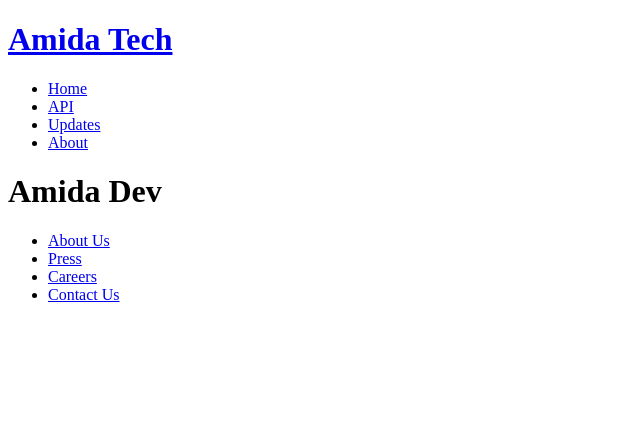
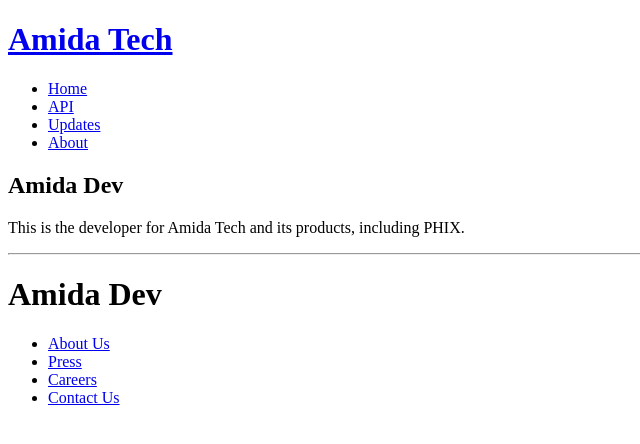
Before and after one commit to amida-tech/developers.amida.com, a Jekyll site: the page built from index.html, in a window 1280 px wide. Shown: the top 444 px of the page, without its empty margins (0-640 px from the left). Built offline with Jekyll 4.4.1, drawn with Linux system fonts in a browser that asks for light colours.

Commit message:
add back page layout

```diff
--- a/_includes/footer.html
+++ b/_includes/footer.html
@@ -1,5 +1,5 @@
-
-
+            </div><!--/large 9  -->
+        </div><!--/row  -->
     </div><!--/content -->
     <footer>
         <div class="row">
--- a/_includes/header.html
+++ b/_includes/header.html
@@ -16,3 +16,11 @@
     </div><!--/row header -->
 </div><!--/head -->
 <div class="content" role="main">
+    <div class="row">
+        <div class="large-9 large-centered columns">
+
+            <h2>Amida Dev</h2>
+
+            <p>This is the developer for Amida Tech and its products, including PHIX.</p>
+
+            <hr />
```
Lines whose indentation alone changed are shown as unchanged.
